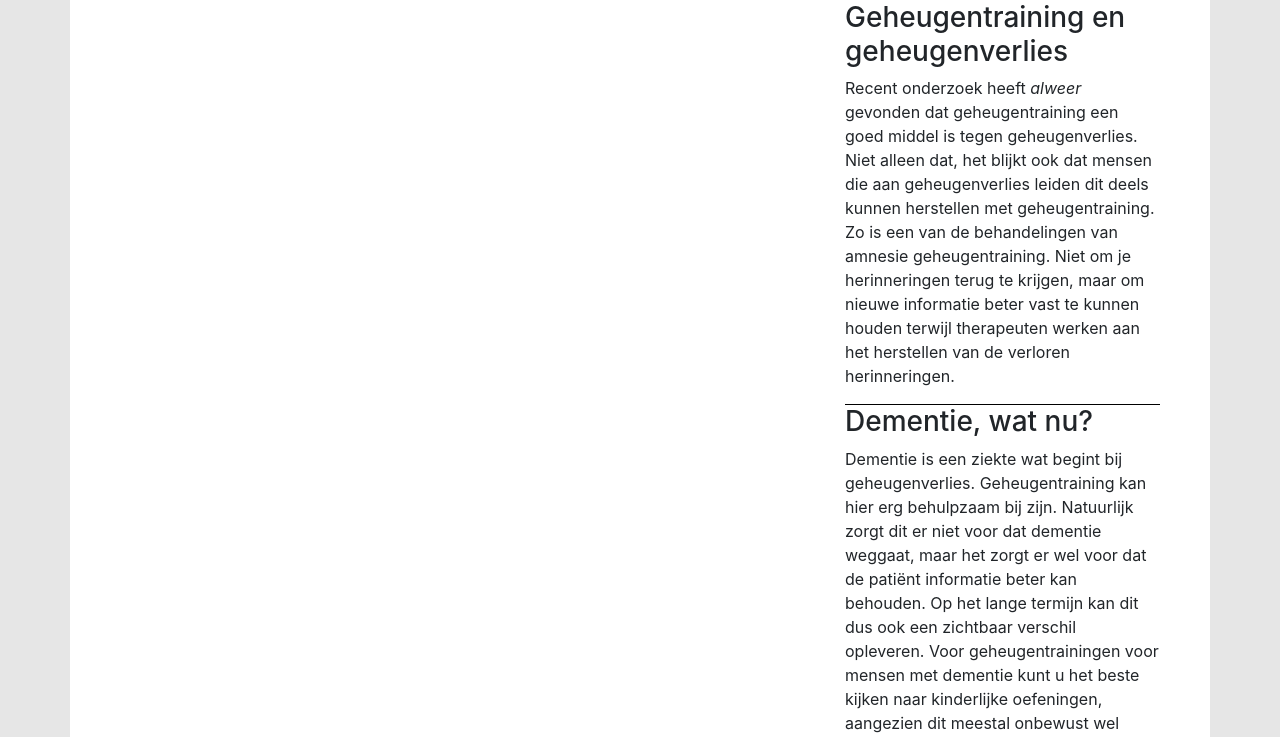
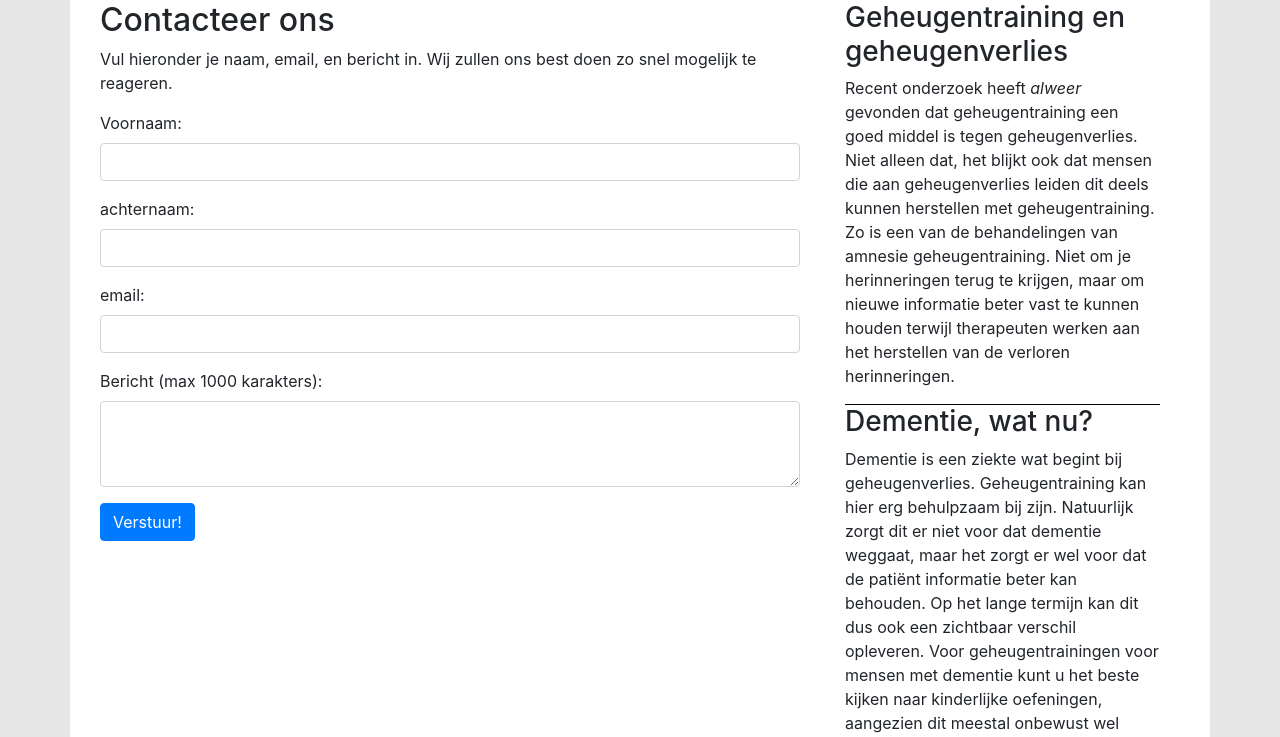
Before and after one commit to oneandonlydennis/Project3, a PHP site: page /index.php?content=contact in a window 1280 px wide. Shown: the part 56-793 px from the top of the page. Run offline with PHP 8.4, Linux system fonts and the light colour scheme; data that the repository does not hold is empty.

Commit message:
Contactpagina gemaakt

```diff
--- a/resources/include/carousel.php
+++ b/resources/include/carousel.php
@@ -1,8 +1,9 @@
 <head>
 <style>
 img{
-    max-width:100%;
-    height:auto;
+    max-width:70%;
+	height:auto;
+	margin-left: 15%;
 }
 }
 </style>
--- a/resources/include/contact.php
+++ b/resources/include/contact.php
@@ -0,0 +1,25 @@
+<h2>Contacteer ons</h2>
+<p>Vul hieronder je naam, email, en bericht in. Wij zullen ons best doen zo snel mogelijk te reageren.</p>
+
+<form action="index.php?content=contactSend.php" method="post">
+    <div class="form-group">
+      <label for="voornaam">Voornaam:</label>
+      <input type="text"
+        class="form-control" name="voornaam" id="voornaam" aria-describedby="helpId" placeholder="">
+    </div>
+    <div class="form-group">
+      <label for="achternaam">achternaam:</label>
+      <input type="text"
+        class="form-control" name="achternaam" id="achternaam" aria-describedby="helpId" placeholder="">
+    </div>
+    <div class="form-group">
+      <label for="email">email:</label>
+      <input type="email"
+        class="form-control" name="email" id="email" aria-describedby="helpId" placeholder="">
+    </div>
+    <div class="form-group">
+      <label for="message">Bericht (max 1000 karakters):</label>
+      <textarea class="form-control" name="message" id="message" rows="3" maxlength="1000"></textarea>
+    </div>
+    <button type="button" name="submit" id="submit" class="btn btn-primary" btn-lg btn-block">Verstuur!</button>
+</form>
--- a/resources/include/nav.php
+++ b/resources/include/nav.php
@@ -1,5 +1,5 @@
 <nav class="navbar navbar-expand-sm navbar-dark bg-primary">
-	<a class="navbar-brand" href="index.html">Hier komt het logo</a>
+	<a class="navbar-brand" href="./index.php?content=home">Hier komt het logo</a>
 	<button class="navbar-toggler d-lg-none" type="button" data-toggle="collapse" data-target="#collapsibleNavId" aria-controls="collapsibleNavId"
 	aria-expanded="false" aria-label="Toggle navigation"></button>
 	<div class="collapse navbar-collapse" id="collapsibleNavId">
```
